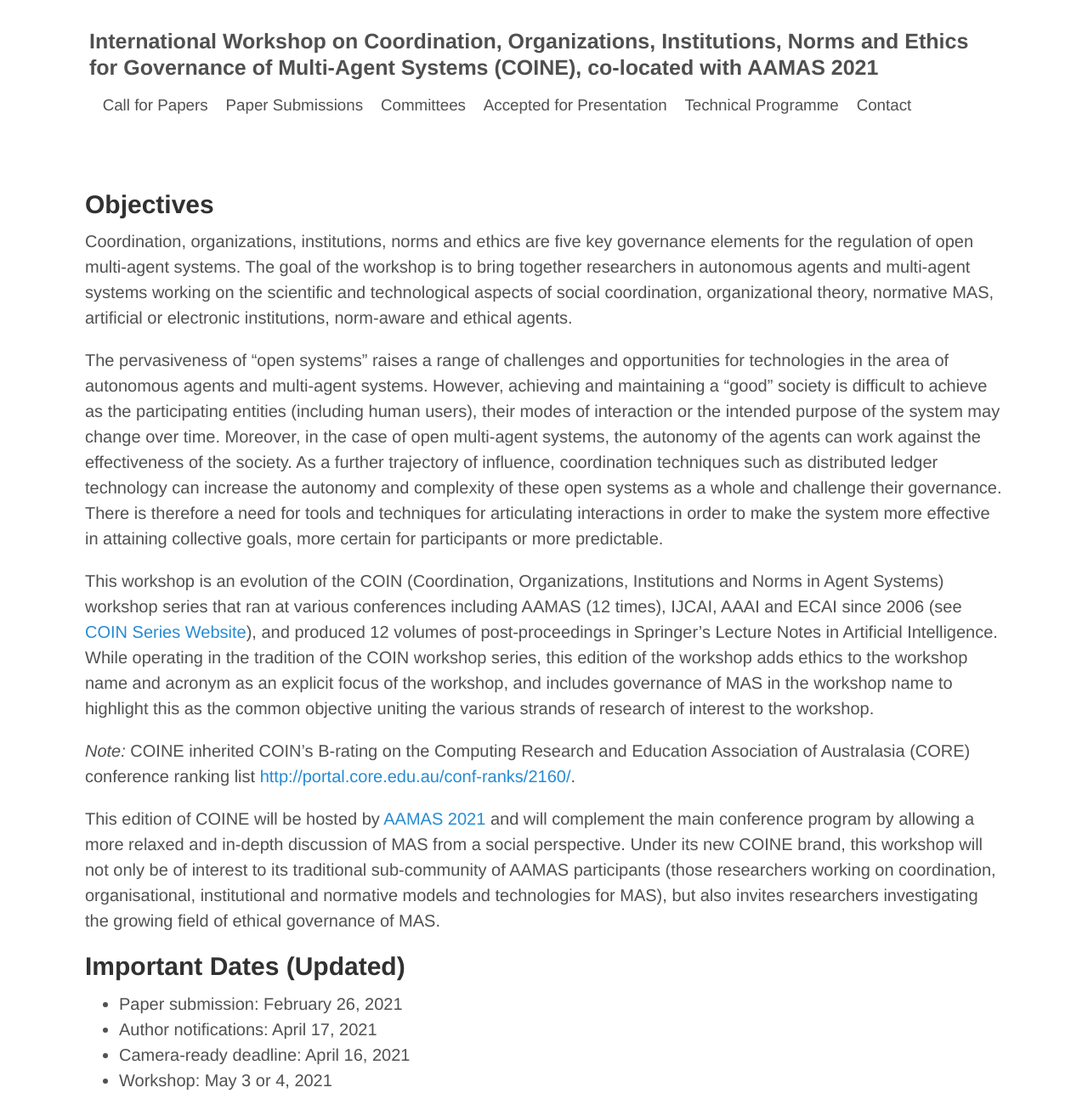
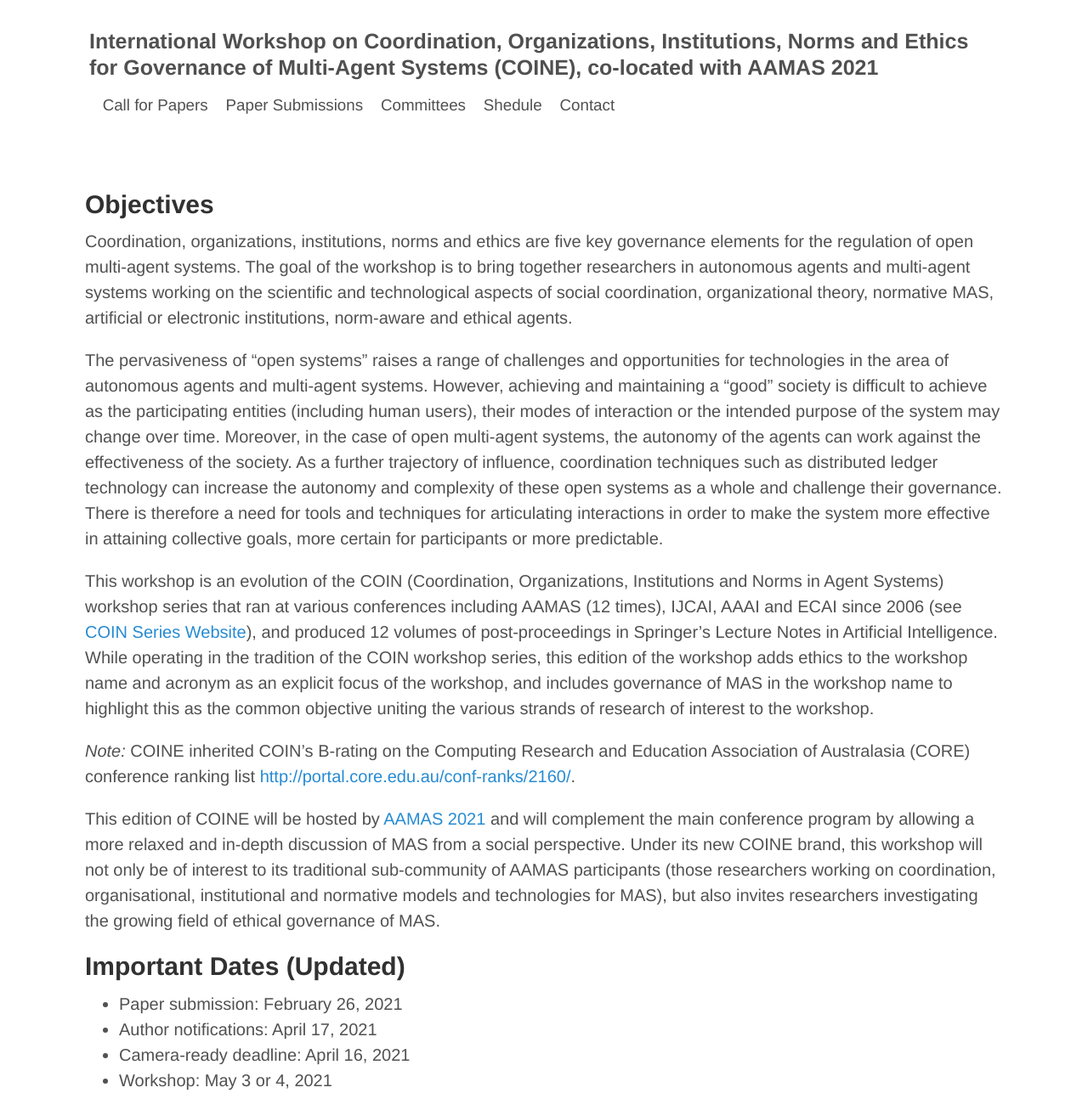
Before and after one commit to jithincheriyan/coine-2022-auckland, a Jekyll site: the page built from index.md, in a window 1280 px wide. Shown: the whole page at 85% size. Built offline with Jekyll 4.4.1, drawn with Linux system fonts in a browser that asks for light colours.

Commit message:
Remove the 'Accepted for Presentation' and renamed the Program tab

```diff
--- a/_layouts/default.html
+++ b/_layouts/default.html
@@ -29,13 +29,13 @@
      <small>
        &nbsp;&nbsp;&nbsp;<a href="{{ site.path }}/committees.html">Committees</a>
      </small>
-     <!-- <span>|</span> -->
+     <!-- <span>|</span>
 	 <small>
        &nbsp;&nbsp;&nbsp;<a href="{{ site.path }}/accepted_for_presentation.html">Accepted for Presentation</a>
-     </small>
+     </small> -->
      <!-- <span>|</span> -->
      <small>
-       &nbsp;&nbsp;&nbsp;<a href="{{ site.path }}/technical_programme.html">Technical Programme</a>
+       &nbsp;&nbsp;&nbsp;<a href="{{ site.path }}/technical_programme.html">Shedule</a>
      </small>
      <!-- <span>|</span> -->
      <small>
```
